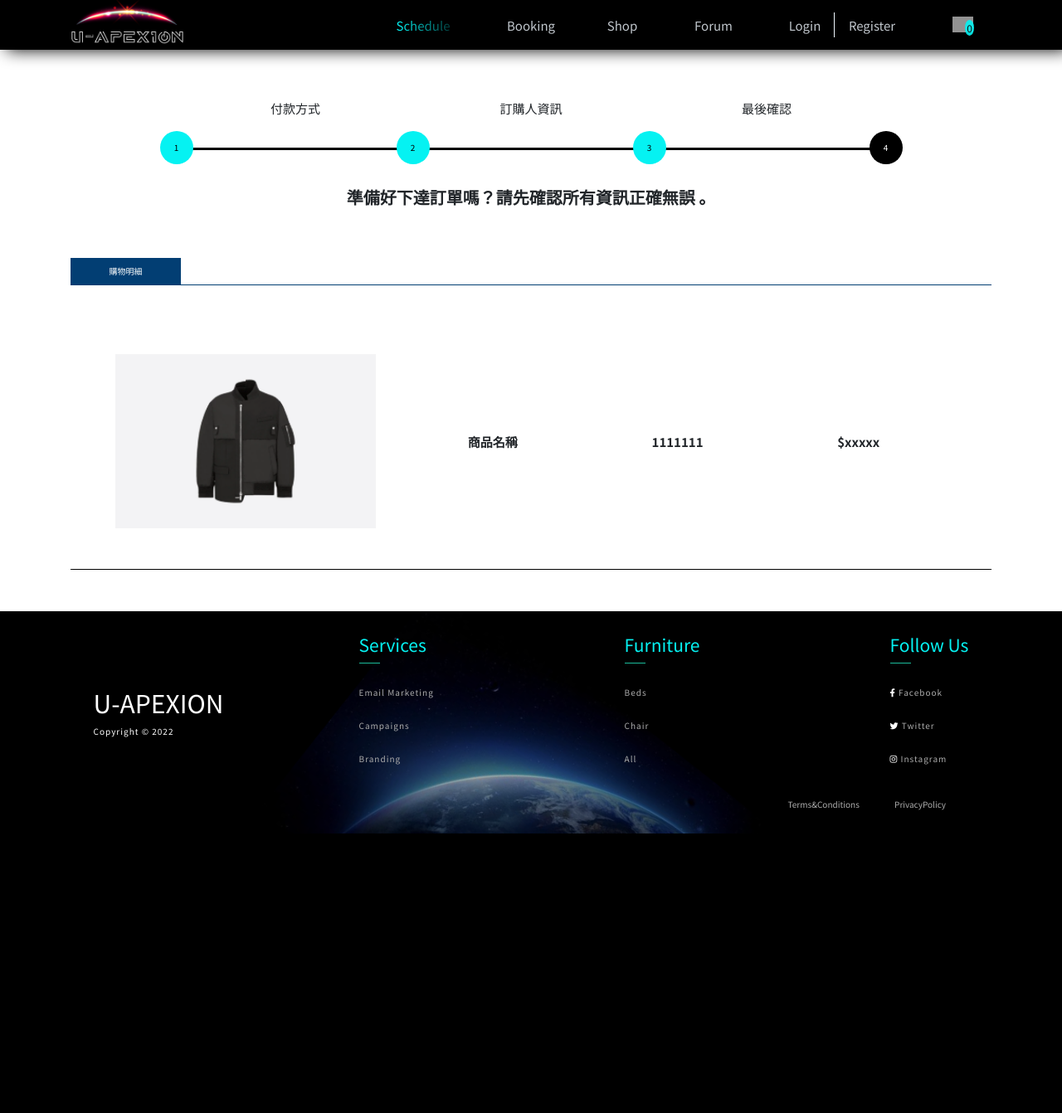
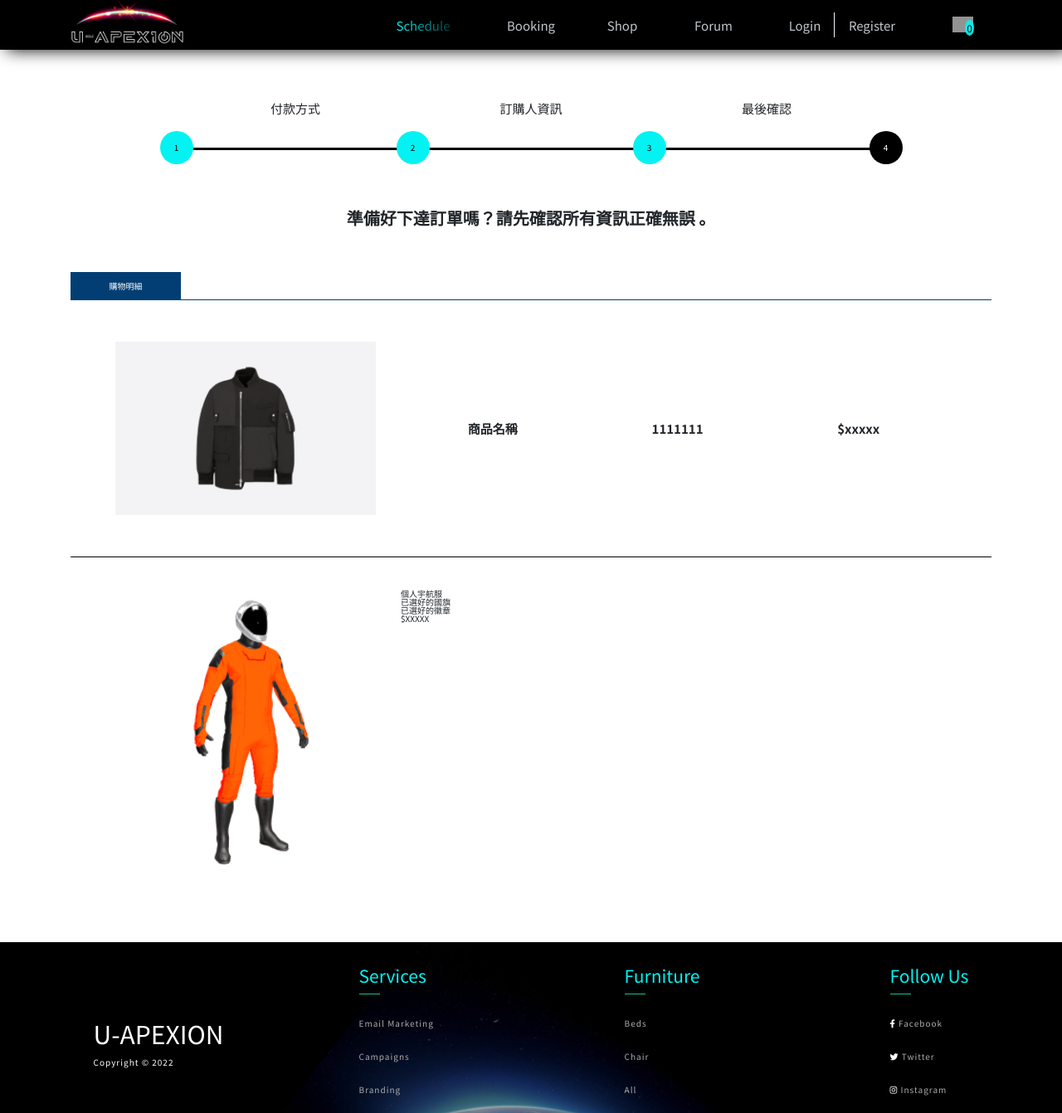
Before and after one commit to Jhih-Ting23472002/u-apexion-react, a React (Create React App) app: page /cart-final-check in a window 1280 px wide. Shown: the top 1342 px of the page at 83% size. Before the commit the page ends 1005 px from the top, so only its background shows below. Built offline with nearby package versions, Linux system fonts and the light colour scheme; grey boxes are pictures that could not be loaded.

Commit message:
也太多版型要修改　疲れた

```diff
--- a/src/pages/Cart/CartFinalCheck.css
+++ b/src/pages/Cart/CartFinalCheck.css
@@ -4,10 +4,11 @@
 }
 .cart-list-line{
     border-bottom: 1px solid #023e73;
-    margin-bottom: 4%;
+    margin-bottom: 1%;
 }
 .cart-check-list{
     font-weight: bold;
+    padding: 5% 0% 2% 0%;
 }
 .list-detail-text{
     margin-top: 3%;
--- a/src/pages/Cart/CartFinalCheck.js
+++ b/src/pages/Cart/CartFinalCheck.js
@@ -1,6 +1,7 @@
 import React from 'react';
 import './CartFinalCheck.css';
 import example from './img/example.png';
+import spaceSuit from './img/spaceSuit.png';
 
 const CartFinalCheck = () => {
   return (
@@ -30,7 +31,7 @@ const CartFinalCheck = () => {
               4
             </div>
           </div>
-          <div className="cart d-flex justify-content-center py-5 cart-check-list">
+          <div className="cart d-flex justify-content-center cart-check-list">
             準備好下達訂單嗎？請先確認所有資訊正確無誤 。
           </div>
 
@@ -50,6 +51,18 @@ const CartFinalCheck = () => {
               </div>
             </div>
             <div className="cart-list-detail-line"></div>
+
+            <div className="cart cart-order-item d-flex">
+              <div className="cart cart-img-div col-4">
+                <img src={spaceSuit} alt="" />
+              </div>
+              <div className="cart content-detail col-8">
+                <h5 className="">個人宇航服</h5>
+                <div className="">已選好的國旗</div>
+                <div className="">已選好的徽章</div>
+                <div className="">$XXXXX</div>
+              </div>
+            </div>
           </div>
         </div>
       </div>
```
